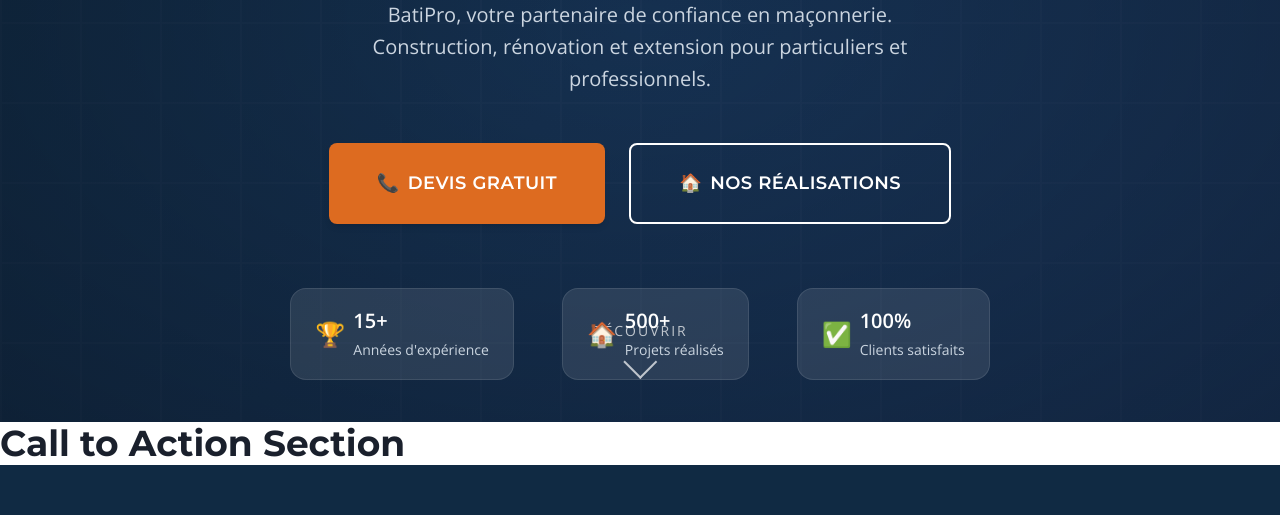
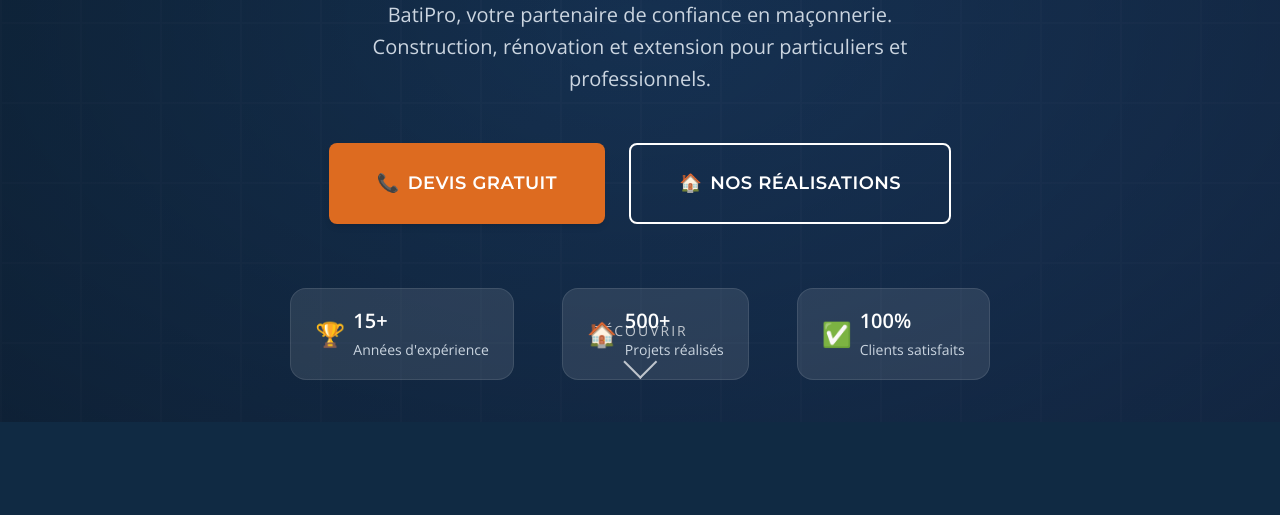
Before and after one commit to Alpha-balde/SiteVitrine, a plain HTML site: page index.html in a window 1280 px wide. Shown: the part 378-893 px from the top of the page. Drawn offline with nearby package versions, Linux system fonts and the light colour scheme.

Commit message:
Suppression section "call to action section"

```diff
--- a/index.html
+++ b/index.html
@@ -144,12 +144,6 @@
         <section id="testimonials">
             <!-- Témoignages à venir -->
         </section>
-
-        <!-- Call to Action Section -->
-        <section id="cta">
-            <!-- CTA à venir -->
-            <h2>Call to Action Section</h2>
-        </section>
     </main>
 
     <!-- Footer -->
```
